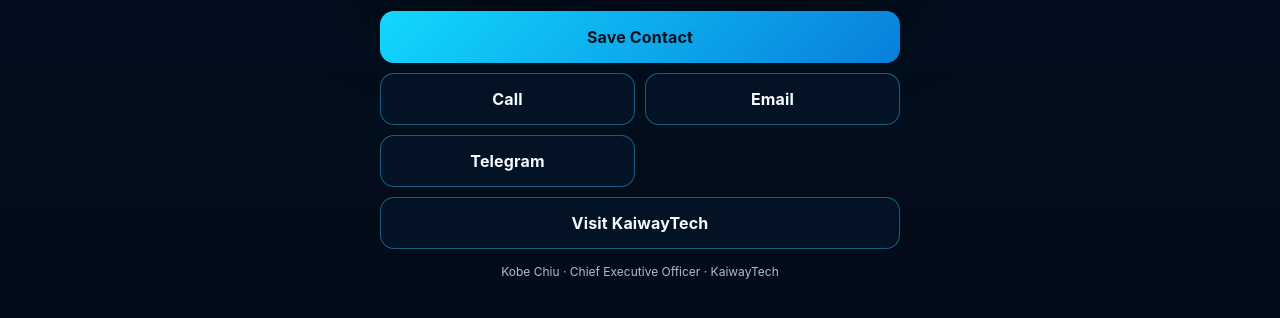
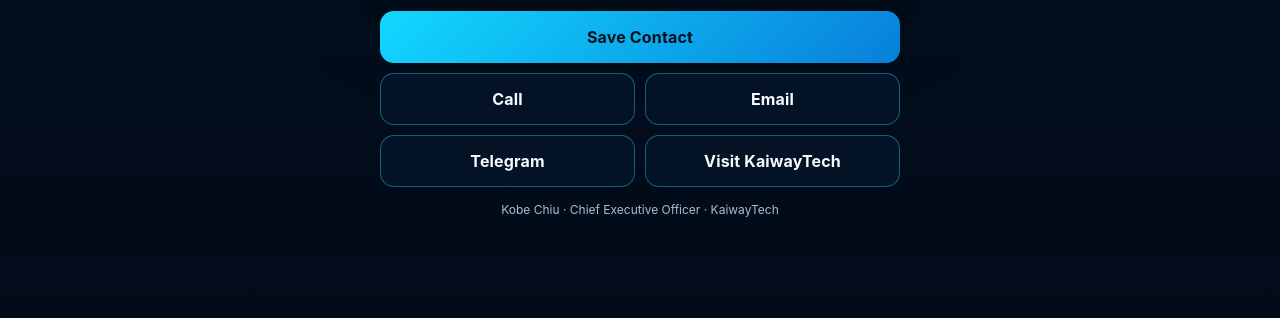
Before and after one commit to aerastar/kobe-chiu-digital-card, a plain HTML site: page index.html in a window 1280 px wide. Shown: the part 412-730 px from the top of the page. Drawn offline with Linux system fonts and the light colour scheme.

Commit message:
Add files via upload

```diff
--- a/index.html
+++ b/index.html
@@ -22,7 +22,9 @@
       --cyan: #12d8ff;
       --blue: #087fda;
     }
+
     * { box-sizing: border-box; }
+
     html, body {
       margin: 0;
       min-height: 100%;
@@ -32,12 +34,15 @@
       font-family: Inter, ui-sans-serif, system-ui, -apple-system, BlinkMacSystemFont, "Segoe UI", sans-serif;
       color: var(--text);
     }
+
     body {
       display: flex;
       justify-content: center;
       padding: 18px 12px 34px;
     }
+
     main { width: min(100%, 520px); }
+
     .card {
       width: 100%;
       height: auto;
@@ -48,19 +53,25 @@
         0 24px 70px rgba(0,0,0,.52),
         0 0 42px rgba(0, 157, 255, .08);
     }
+
+    /* Match Angela layout: Save Contact full-width, then clean 2x2 button grid */
     .actions {
       display: grid;
       grid-template-columns: repeat(2, minmax(0, 1fr));
       gap: 10px;
       margin-top: 14px;
+      align-items: stretch;
     }
+
     .button {
+      width: 100%;
       min-height: 52px;
       padding: 13px 14px;
       border-radius: 14px;
       display: flex;
       align-items: center;
       justify-content: center;
+      text-align: center;
       text-decoration: none;
       color: var(--text);
       font-weight: 700;
@@ -68,19 +79,22 @@
       border: 1px solid var(--line);
       background: var(--panel);
       transition: transform .15s ease, border-color .15s ease, background .15s ease;
+      white-space: nowrap;
     }
+
     .button:hover {
       transform: translateY(-1px);
       border-color: rgba(31, 207, 255, .8);
       background: rgba(5, 31, 58, .98);
     }
+
     .button.primary {
       grid-column: 1 / -1;
       border: 0;
       background: linear-gradient(135deg, var(--cyan), var(--blue));
       color: #00111d;
     }
-    .button.full { grid-column: 1 / -1; }
+
     .footer {
       text-align: center;
       color: var(--muted);
@@ -88,9 +102,10 @@
       line-height: 1.55;
       margin-top: 14px;
     }
+
     @media (max-width: 390px) {
       .actions { grid-template-columns: 1fr; }
-      .button.primary, .button.full { grid-column: auto; }
+      .button.primary { grid-column: auto; }
     }
   </style>
 </head>
@@ -102,7 +117,7 @@
       <a class="button" href="tel:+639955521200">Call</a>
       <a class="button" href="mailto:shine3501@gmail.com">Email</a>
       <a class="button" href="https://t.me/DAFA5488" target="_blank" rel="noopener">Telegram</a>
-      <a class="button full" href="https://kaiwaytech.com" target="_blank" rel="noopener">Visit KaiwayTech</a>
+      <a class="button" href="https://kaiwaytech.com" target="_blank" rel="noopener">Visit KaiwayTech</a>
     </section>
     <div class="footer">
       Kobe Chiu · Chief Executive Officer · KaiwayTech
```
